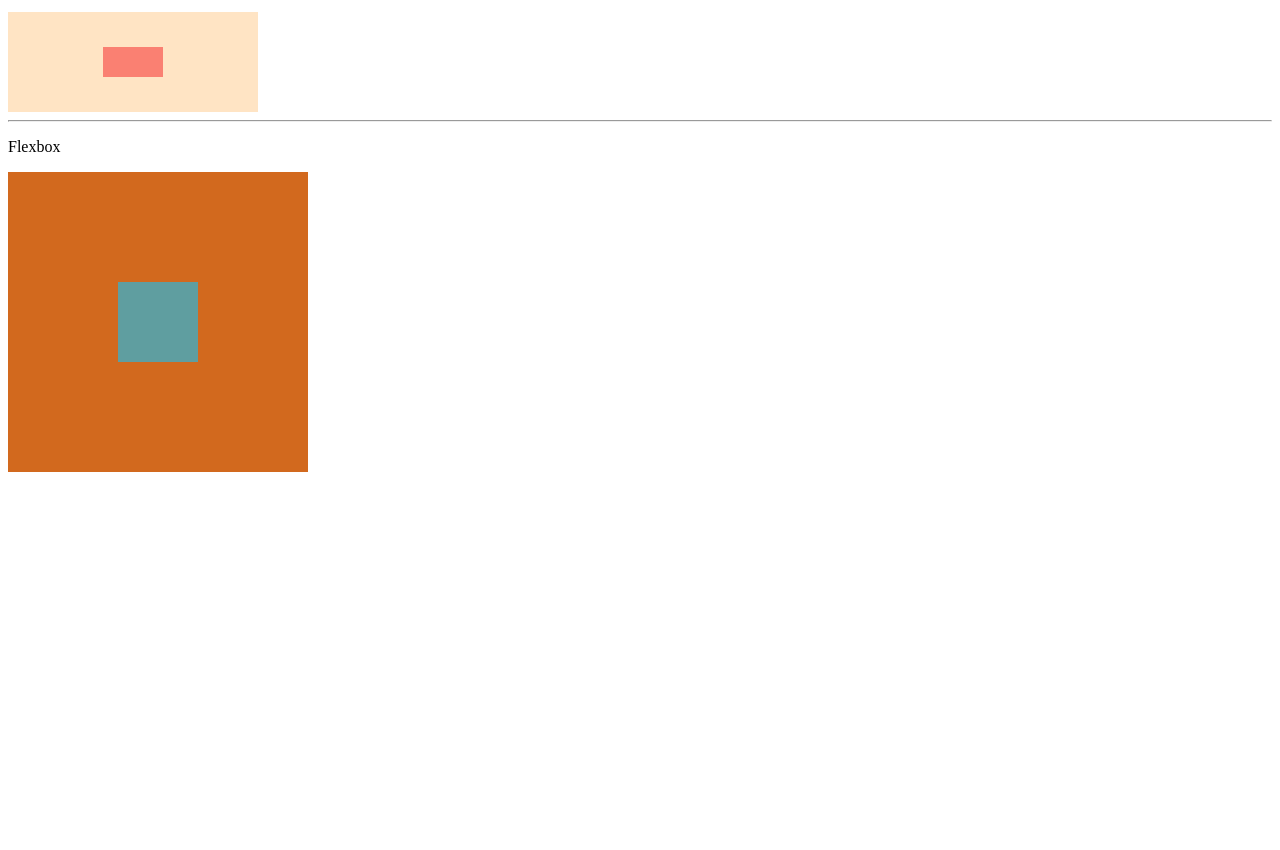
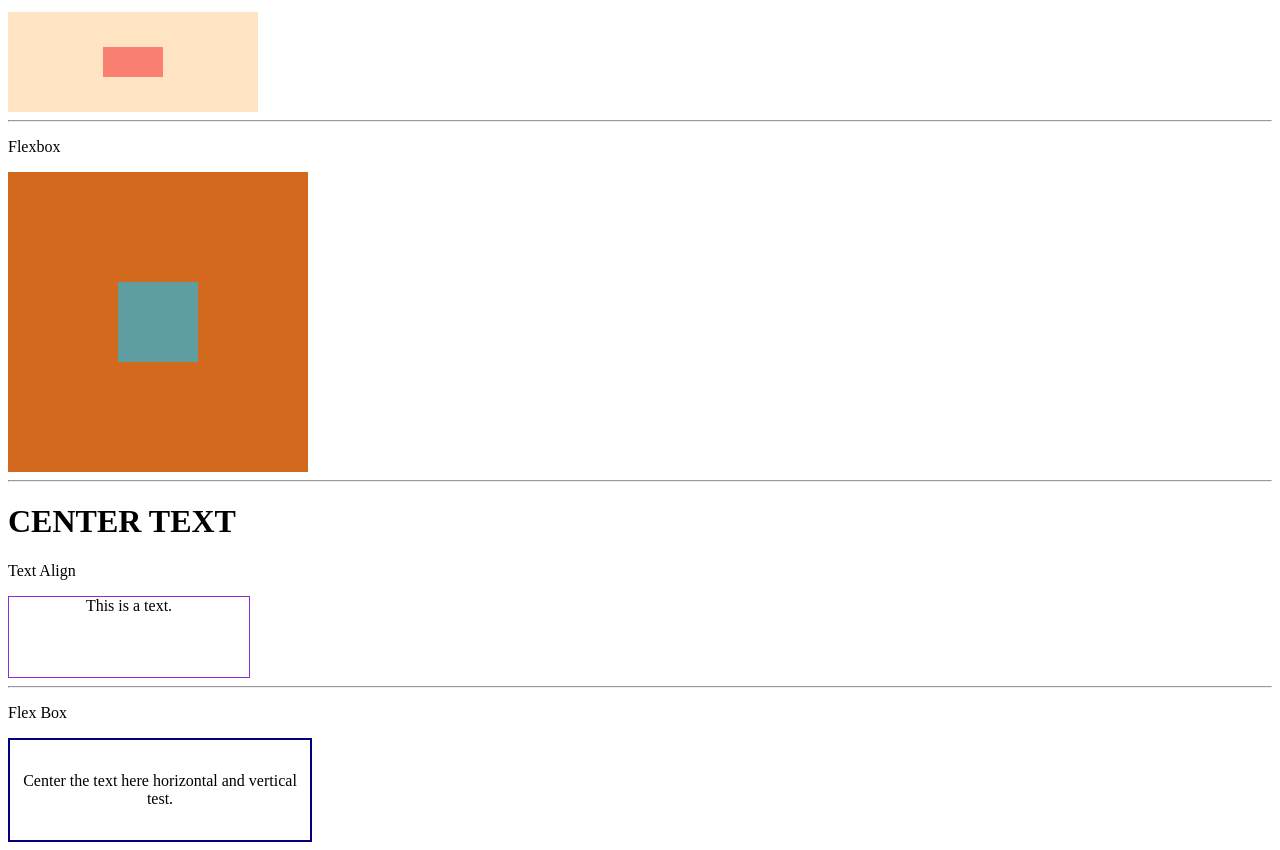
Before and after one commit to bernadette-sapungan/coddytech-html-css-js, a plain HTML site: page pages/centerDivText.html in a window 1280 px wide. Shown: the part 500-1350 px from the top of the page. Before the commit the page ends 980 px from the top, so only its background shows below. Drawn offline with Linux system fonts and the light colour scheme.

Commit message:
07 Nov - commits for centerDivText

```diff
--- a/pages/centerDivText.html
+++ b/pages/centerDivText.html
@@ -37,9 +37,31 @@
 
     <hr />
 
-    <p>Flexbox</p>
-    <div id="parent3">
-      <div id="child3" />
+    <div>
+      <p>Flexbox</p>
+      <div id="parent3">
+        <div id="child3" />
+      </div>
+    </div>
+
+    <hr />
+
+    <h1>CENTER TEXT</h1>
+
+    <div>
+      <p>Text Align</p>
+      <div class="parent4">
+        <p class="text4">This is a text.</p>
+      </div>
+    </div>
+
+    <hr />
+
+    <div>
+      <p>Flex Box</p>
+      <div class="parent5">
+        <p class="text5">Center the text here horizontal and vertical test.</p>
+      </div>
     </div>
   </body>
 </html>
--- a/styles/centerDivText.css
+++ b/styles/centerDivText.css
@@ -61,3 +61,28 @@
   height: 80px;
   background-color: cadetblue;
 }
+
+.parent4 {
+  width: 240px;
+  height: 80px;
+  border: 1px solid blueviolet;
+  text-align: center;
+}
+
+.text4 {
+  margin: 0;
+}
+
+.parent5 {
+  width: 300px;
+  height: 100px;
+  border: 2px solid navy;
+  display: flex;
+  align-items: center;
+  justify-content: center;
+  text-align: center; /*add this if the text is very long*/
+}
+
+.text5 {
+  margin: 0;
+}
```
